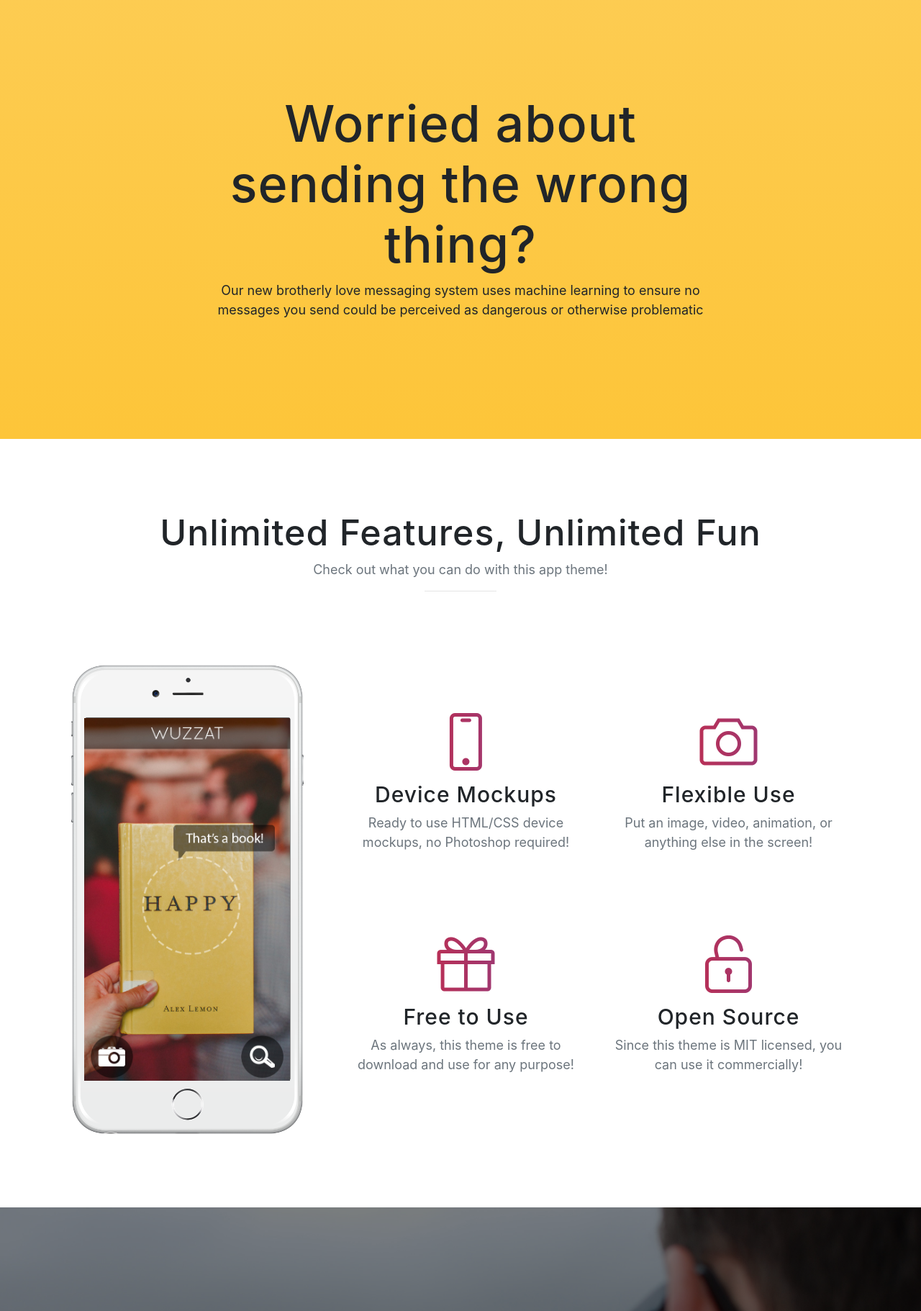
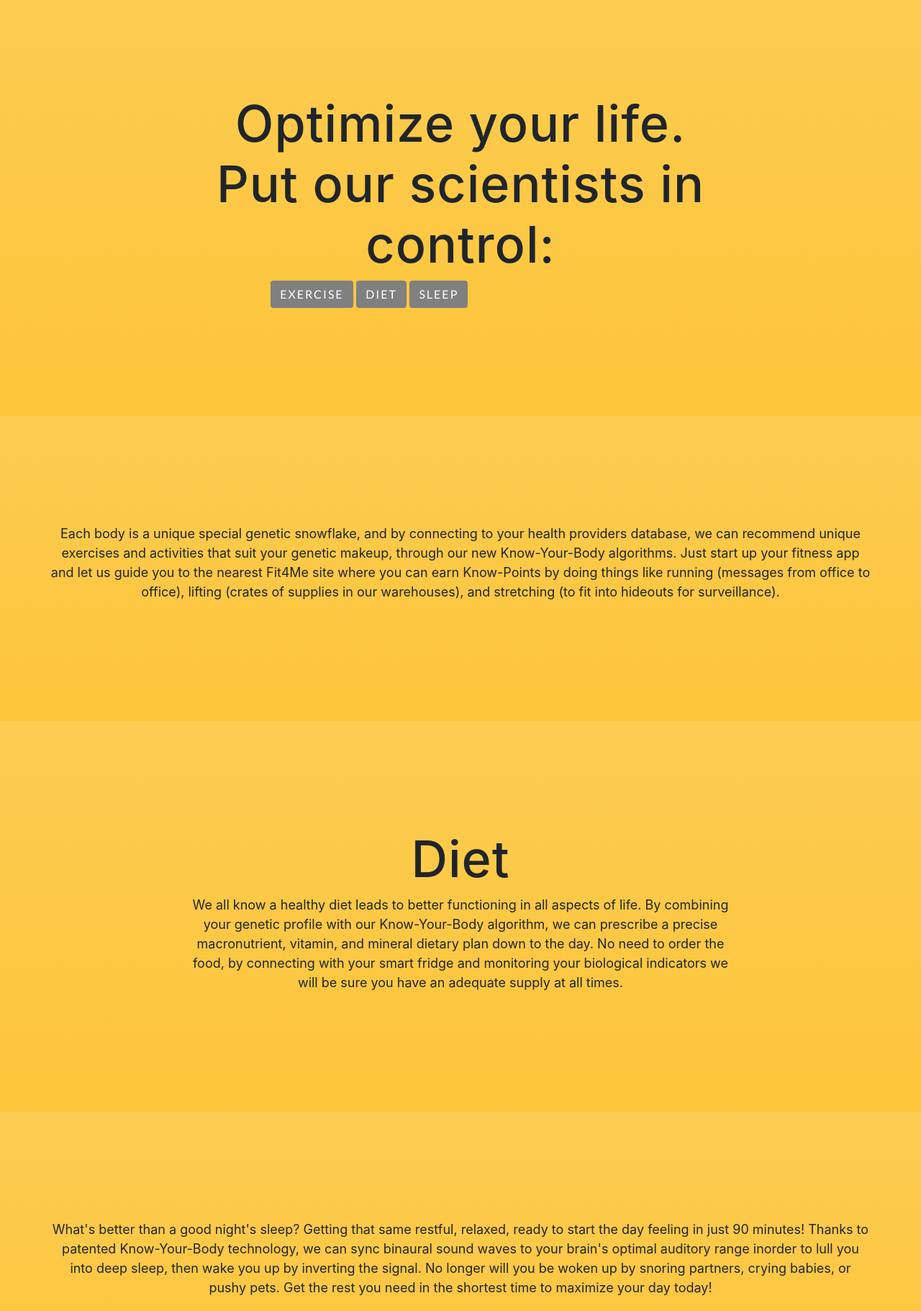
Before and after one commit to JaredGMead/KnowPhone, a website with bundled scripts: page health.html in a window 1280 px wide. Shown: the part 820-2642 px from the top of the page at 72% size. Built offline with nearby package versions, Linux system fonts and the light colour scheme; a web font is replaced by a local one.

Commit message:
Joey-very rough draft of health

```diff
--- a/health.html
+++ b/health.html
@@ -55,31 +55,64 @@
     </nav>
 
     <header class="masthead">
-      <div class="container h-100">
-        <div class="row h-100">
+      <div class="container ">
+        <div class="row ">
           <div class="col-lg-7 my-auto">
-            <div class="header-content mx-auto" style="width: 50%; margin: 0 auto;">
-              <h1 class="mb-5">WANT TO BE HEALTHY FAM?</h1>
-              <a href="#download" class="btn btn-outline btn-xl js-scroll-trigger">The phone that knows you better than you do!</a>
+            <div class="header-content mx-auto" style="margin: 0 auto;">
+              <h1 class=" mb-5">MAXIMIZE YOUR POTENTIAL</h1>
+              <a href="#features" class="btn btn-outline btn-xl js-scroll-trigger" >Our health features maximize your productivity</a>
             </div>
           </div>
         </div>
       </div>
     </header>
 
-    <section class="download bg-primary text-center" id="download">
+    <section class="download bg-primary text-center" id="features">
       <div class="container">
         <div class="row">
           <div class="col-md-8 mx-auto">
-            <h2 class="section-heading">Worried about sending the wrong thing?</h2>
-            <p>Our new brotherly love messaging system uses machine learning to ensure no messages you send could be perceived as dangerous or otherwise problematic
-</p>
-
+            <h2 class="section-heading">Optimize your life. Put our scientists in control:</h2>
+            <div class="row">
+              <div class="col-lg-8">
+                <a href="#exercise" class="btn btn-outline btn-xl js-scroll-trigger" style= "background-color:grey">Exercise</a>
+                <a href="#diet" class="btn btn-outline btn-xl js-scroll-trigger" style= "background-color:grey">Diet</a>
+                <a href="#sleep" class="btn btn-outline btn-xl js-scroll-trigger" style= "background-color:grey">Sleep</a>
+              </div>
+            </div>
           </div>
         </div>
       </div>
     </section>
 
+    <section class="download bg-primary text-center" id="exercise">
+        <div class="container">
+            <div class="row">
+                <p>Each body is a unique special genetic snowflake, and by connecting to your health providers database, we can recommend unique exercises and activities that suit your genetic makeup, through our new Know-Your-Body algorithms. Just start up your fitness app and let us guide you to the nearest Fit4Me site where you can earn Know-Points by doing things like running (messages from office to office), lifting (crates of supplies in our warehouses), and stretching (to fit into hideouts for surveillance).</p>
+              </div>
+        </div>
+      </section>
+
+      <section class="download bg-primary text-center" id="diet">
+          <div class="container">
+            <div class="row">
+              <div class="col-md-8 mx-auto">
+                <h2 class="section-heading">Diet</h2>
+                <div class="row">
+                  <p>We all know a healthy diet leads to better functioning in all aspects of life. By combining your genetic profile with our Know-Your-Body algorithm, we can prescribe a precise macronutrient, vitamin, and mineral dietary plan down to the day. No need to order the food, by connecting with your smart fridge and monitoring your biological indicators we will be sure you have an adequate supply at all times.</p>
+                </div>
+              </div>
+            </div>
+          </div>
+        </section>
+
+        <section class="download bg-primary text-center" id="sleep">
+            <div class="container">
+                <div class="row">
+                    <p>What's better than a good night's sleep? Getting that same restful, relaxed, ready to start the day feeling in just 90 minutes! Thanks to patented Know-Your-Body technology, we can sync binaural sound waves to your brain's optimal auditory range inorder to lull you into deep sleep, then wake you up by inverting the signal. No longer will you be woken up by snoring partners, crying babies, or pushy pets. Get the rest you need in the shortest time to maximize your day today!</p>
+                  </div>
+            </div>
+          </section>
+<!--
     <section class="features" id="features">
       <div class="container">
         <div class="section-heading text-center">
@@ -92,13 +125,13 @@
             <div class="device-container">
               <div class="device-mockup iphone6_plus portrait white">
                 <div class="device">
-                  <div class="screen">
+                  <div class="screen">-->
                     <!-- Demo image for screen mockup, you can put an image here, some HTML, an animation, video, or anything else! -->
-                    <img src="img/demo-screen-1.jpg" class="img-fluid" alt="">
+                    <!--<img src="img/demo-screen-1.jpg" class="img-fluid" alt="">
                   </div>
-                  <div class="button">
+                  <div class="button">-->
                     <!-- You can hook the "home button" to some JavaScript events or just remove it -->
-                  </div>
+                  <!--</div>
                 </div>
               </div>
             </div>
@@ -152,7 +185,7 @@
       </div>
       <div class="overlay"></div>
     </section>
-
+  -->
     <section class="contact bg-primary" id="contact">
       <div class="container">
         <h2>We
```
